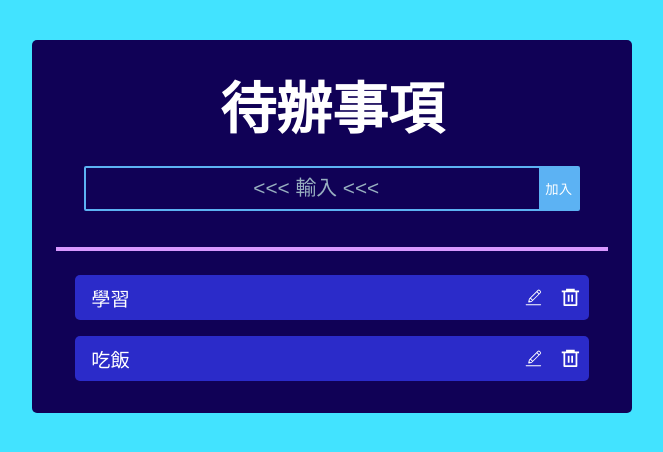
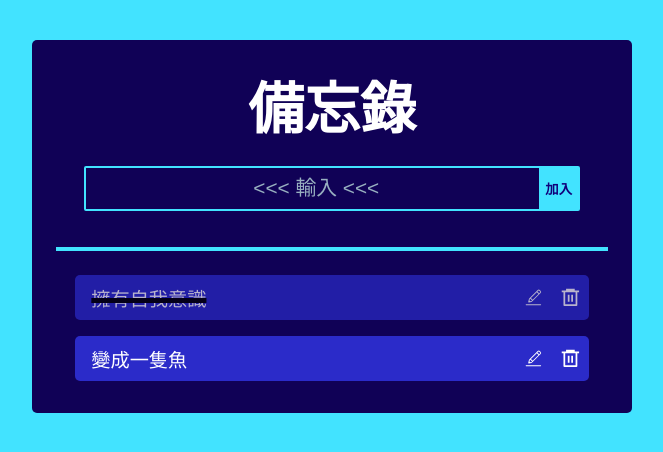
Before and after one commit to Lai-Jian-Chen/To-do-List, a React (Vite) app: page / in a window 1280 px wide. Shown: the top 452 px of the page, without its empty margins (308-971 px from the left). Built offline with nearby package versions, Linux system fonts and the light colour scheme.

Commit message:
新增存儲到localStorage的功能

```diff
--- a/src/App.scss
+++ b/src/App.scss
@@ -1,11 +1,13 @@
+$themeColor: rgb(66, 227, 255);
 * {
   box-sizing: border-box;
   padding: 0;
   margin: 0;
   body {
-    background-color: rgb(66, 227, 255);
+    background-color: $themeColor;
     color: white;
     display: flex;
+    flex-wrap: wrap;
     justify-content: center;
     font-family: sans-serif;
     .todoWrapper {
@@ -23,7 +25,7 @@
         text-align: center;
       }
       .line {
-        border: 2px solid rgb(216, 152, 255);
+        border: 2px solid $themeColor;
         width: 100%;
         margin: 1rem 0;
       }
@@ -34,7 +36,7 @@
         width: 90%;
         height: 2.8rem;
         margin: 1.3rem 0;
-        border: 2px solid rgb(92, 178, 243);
+        border: 2px solid $themeColor;
         border-radius: 2px;
         #inputText {
           font-size: 1.3rem;
@@ -51,8 +53,9 @@
         }
         #addBtn {
           border: none;
-          background-color: rgb(92, 178, 243);
-          color: rgb(255, 255, 255);
+          background-color: $themeColor;
+          font-weight: 900;
+          color: rgb(17, 0, 122);
           cursor: pointer;
           width: 8%;
           height: 100%;
@@ -82,6 +85,7 @@
         p {
           padding-left: 1rem;
           font-size: 1.2rem;
+          font-weight: 500;
           cursor: pointer;
         }
       }
--- a/src/components/todoWrapper.jsx
+++ b/src/components/todoWrapper.jsx
@@ -1,12 +1,30 @@
-import React, { useState } from "react";
+import React, { useState, useEffect } from "react";
 import CreateForm from "./CreateForm";
 import TodoList from "./TodoList";
 
 const todoWrapper = () => {
-  const [todos, setTodos] = useState([
-    { content: "學習", id: Math.random(), isComplet: false, isEdit: false },
-    { content: "吃飯", id: Math.random(), isComplet: false, isEdit: false },
-  ]);
+  const [todos, setTodos] = useState(() => {
+    return (
+      JSON.parse(localStorage.getItem("todos")) || [
+        {
+          content: "擁有自我意識",
+          id: Math.random(),
+          isComplet: true,
+          isEdit: false,
+        },
+        {
+          content: "變成一隻魚",
+          id: Math.random(),
+          isComplet: false,
+          isEdit: false,
+        },
+      ]
+    );
+  });
+
+  useEffect(() => {
+    localStorage.setItem("todos", JSON.stringify(todos));
+  }, [todos]);
 
   const addTodo = (content) => {
     setTodos([
@@ -43,7 +61,7 @@ const todoWrapper = () => {
     setTodos(
       todos.map((todo) => {
         return id === todo.id
-          ? { ...todo, content: newContent, isEdit: false }
+          ? { ...todo, content: newContent, isComplet: false, isEdit: false }
           : todo;
       })
     );
@@ -51,7 +69,7 @@ const todoWrapper = () => {
 
   return (
     <div className="todoWrapper">
-      <h1>待辦事項</h1>
+      <h1>備忘錄</h1>
       <CreateForm addTodo={addTodo} />
       <div className="line"></div>
       {todos.map((todo) => {
```
